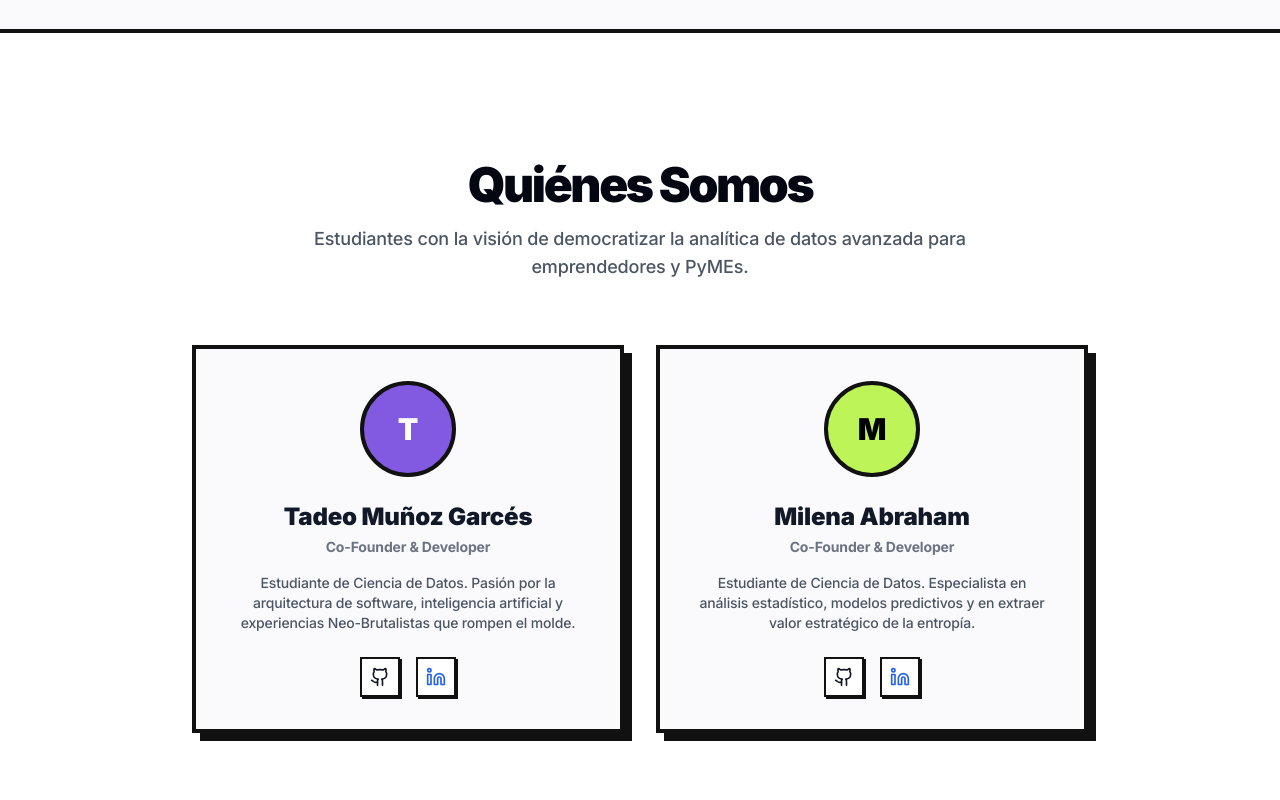
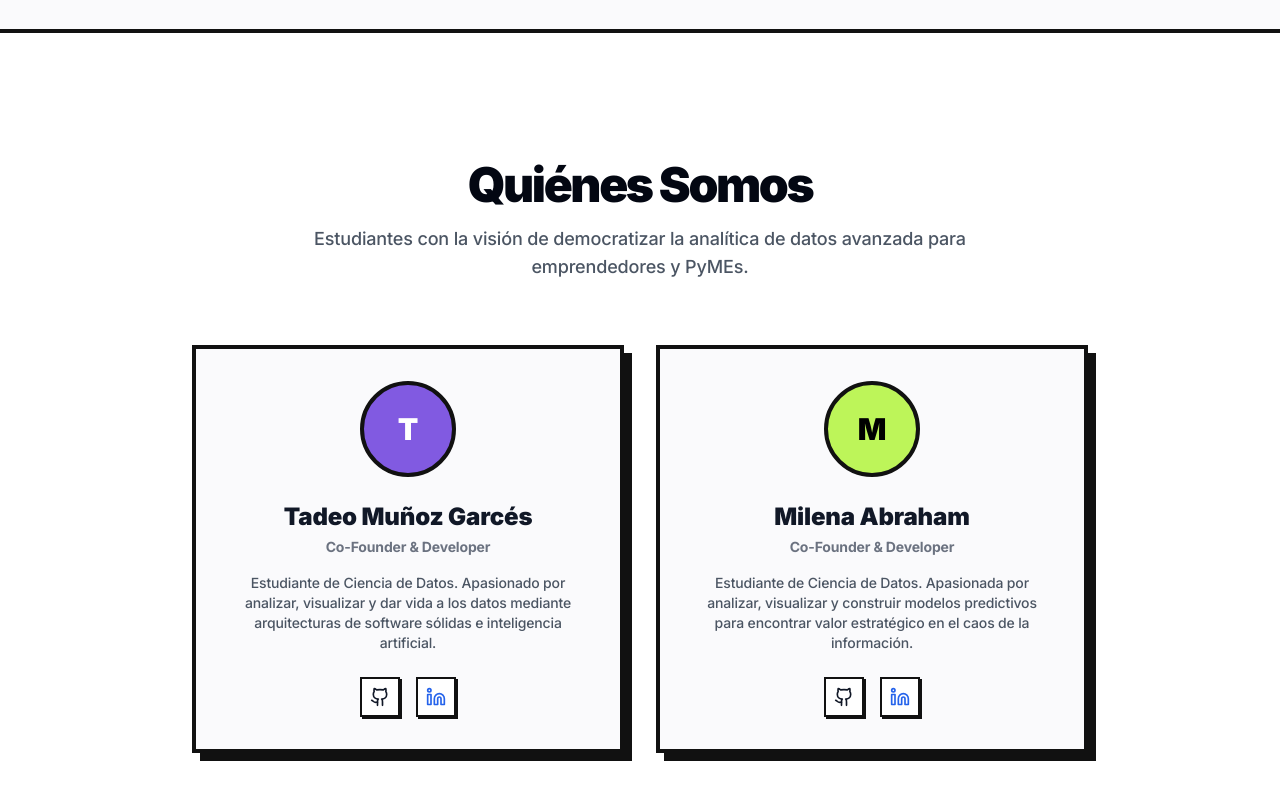
Before and after one commit to milena-abraham/dashboard-ia, a Next.js app in the folder frontend/: page / in a window 1280 px wide. Shown: the part 3337-4137 px from the top of the page. Built offline with nearby package versions, Linux system fonts and the light colour scheme; no server answers.

Commit message:
fix: update founders info to highlight passion for data analysis and visualization

```diff
--- a/frontend/src/app/page.tsx
+++ b/frontend/src/app/page.tsx
@@ -280,7 +280,7 @@ function AboutUs() {
             <h3 className="text-2xl font-black text-gray-900 mb-1">Tadeo Muñoz Garcés</h3>
             <p className="text-gray-500 font-bold text-sm mb-4">Co-Founder & Developer</p>
             <p className="text-gray-600 text-sm font-medium mb-6">
-              Estudiante de Ciencia de Datos. Pasión por la arquitectura de software, inteligencia artificial y experiencias Neo-Brutalistas que rompen el molde.
+              Estudiante de Ciencia de Datos. Apasionado por analizar, visualizar y dar vida a los datos mediante arquitecturas de software sólidas e inteligencia artificial.
             </p>
             <div className="flex gap-4 mt-auto">
               <a href="#" className="w-10 h-10 bg-white border-2 border-[#111] shadow-[2px_2px_0px_#111] flex items-center justify-center hover:translate-y-1 hover:shadow-none transition-all">
@@ -300,7 +300,7 @@ function AboutUs() {
             <h3 className="text-2xl font-black text-gray-900 mb-1">Milena Abraham</h3>
             <p className="text-gray-500 font-bold text-sm mb-4">Co-Founder & Developer</p>
             <p className="text-gray-600 text-sm font-medium mb-6">
-              Estudiante de Ciencia de Datos. Especialista en análisis estadístico, modelos predictivos y en extraer valor estratégico de la entropía.
+              Estudiante de Ciencia de Datos. Apasionada por analizar, visualizar y construir modelos predictivos para encontrar valor estratégico en el caos de la información.
             </p>
             <div className="flex gap-4 mt-auto">
               <a href="#" className="w-10 h-10 bg-white border-2 border-[#111] shadow-[2px_2px_0px_#111] flex items-center justify-center hover:translate-y-1 hover:shadow-none transition-all">
```
